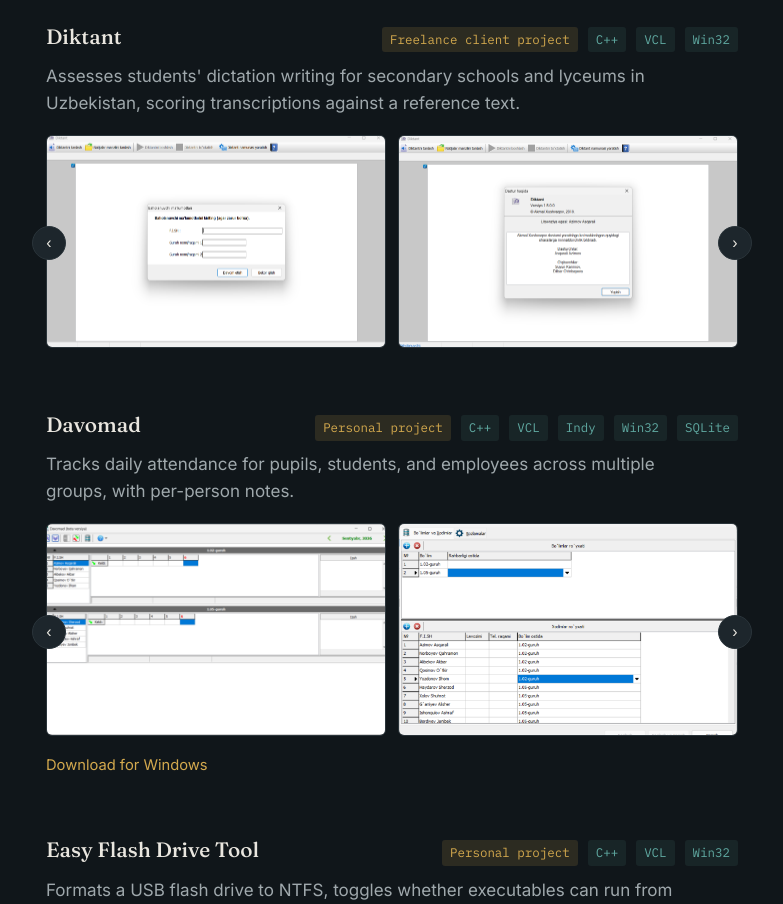
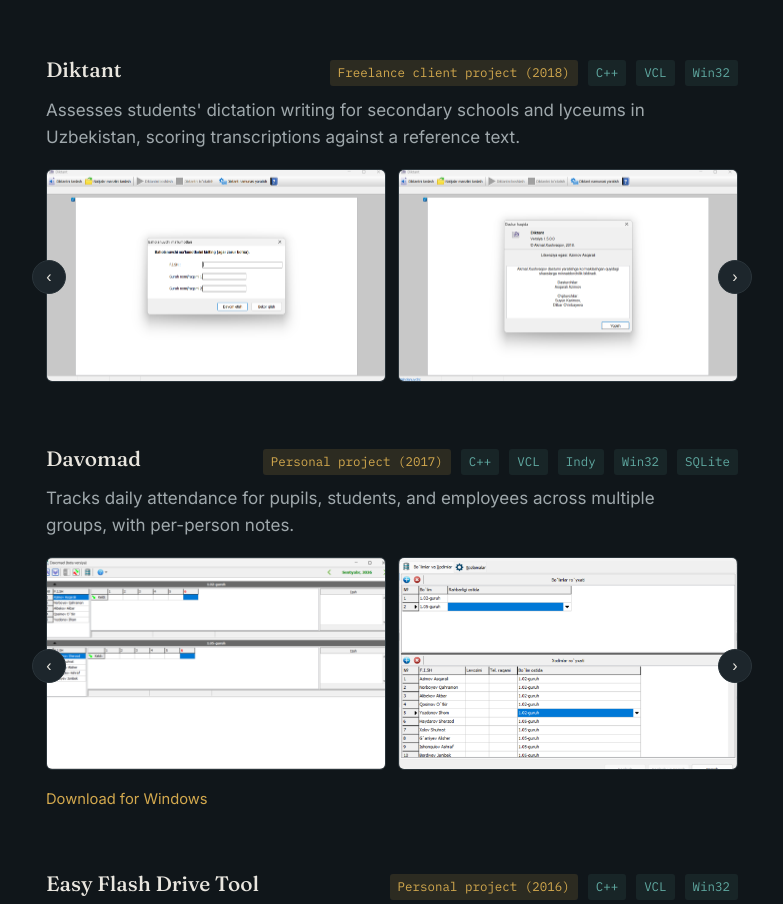
Before and after one commit to askarali82/askarali82.github.io, a plain HTML site: page index.html in a window 1280 px wide. Shown: the part 5740-6644 px from the top of the page, without its empty margins (248-1031 px from the left). Drawn offline with Linux system fonts and the light colour scheme.

Commit message:
Update index.html

```diff
--- a/index.html
+++ b/index.html
@@ -474,7 +474,7 @@
     <div class="project">
       <div class="project-head">
         <h3>LogReport Creator</h3>
-        <div class="tags"><span class="tag-type">Freelance client project</span><span class="tag">C++</span><span class="tag">VCL</span><span class="tag">Win32</span></div>
+        <div class="tags"><span class="tag-type">Freelance client project (2020)</span><span class="tag">C++</span><span class="tag">VCL</span><span class="tag">Win32</span></div>
       </div>
       <p class="project-desc">Reads temperature log data from a text file and generates a printable report, exportable to PDF.</p>
       <div class="carousel-wrap">
@@ -490,7 +490,7 @@
     <div class="project">
       <div class="project-head">
         <h3>Lightspeed Trader Extension</h3>
-        <div class="tags"><span class="tag-type">Freelance client project</span><span class="tag">C++</span><span class="tag">MFC</span><span class="tag">Win32</span></div>
+        <div class="tags"><span class="tag-type">Freelance client project (2020)</span><span class="tag">C++</span><span class="tag">MFC</span><span class="tag">Win32</span></div>
       </div>
       <p class="project-desc">An extension for the Lightspeed Trader platform that pulls real-time market data from IQFeed and executes buy/sell actions according to a configurable trading strategy.</p>
       <div class="carousel-wrap">
@@ -505,7 +505,7 @@
     <div class="project">
       <div class="project-head">
         <h3>Privacy Kit / Stealth Kit / VPN Kit / Windows Maximizer</h3>
-        <div class="tags"><span class="tag-type">Freelance client project</span><span class="tag">C++</span><span class="tag">VCL</span><span class="tag">Win32</span><span class="tag">GDI+</span></div>
+        <div class="tags"><span class="tag-type">Freelance client project (2019)</span><span class="tag">C++</span><span class="tag">VCL</span><span class="tag">Win32</span><span class="tag">GDI+</span></div>
       </div>
       <p class="project-desc">A family of white-labeled desktop utility dashboards built for a client and rebranded across releases. Depending on the variant, each bundles a stealth browsing mode, a tracker and cache cleanup tool, a malware scanner, a Tor Browser launcher, and Windows repair and disk diagnostics.</p>
       <div class="carousel-wrap">
@@ -523,7 +523,7 @@
     <div class="project">
       <div class="project-head">
         <h3>Diktant</h3>
-        <div class="tags"><span class="tag-type">Freelance client project</span><span class="tag">C++</span><span class="tag">VCL</span><span class="tag">Win32</span></div>
+        <div class="tags"><span class="tag-type">Freelance client project (2018)</span><span class="tag">C++</span><span class="tag">VCL</span><span class="tag">Win32</span></div>
       </div>
       <p class="project-desc">Assesses students' dictation writing for secondary schools and lyceums in Uzbekistan, scoring transcriptions against a reference text.</p>
       <div class="carousel-wrap">
@@ -539,7 +539,7 @@
     <div class="project">
       <div class="project-head">
         <h3>Davomad</h3>
-        <div class="tags"><span class="tag-type">Personal project</span><span class="tag">C++</span><span class="tag">VCL</span><span class="tag">Indy</span><span class="tag">Win32</span><span class="tag">SQLite</span></div>
+        <div class="tags"><span class="tag-type">Personal project (2017)</span><span class="tag">C++</span><span class="tag">VCL</span><span class="tag">Indy</span><span class="tag">Win32</span><span class="tag">SQLite</span></div>
       </div>
       <p class="project-desc">Tracks daily attendance for pupils, students, and employees across multiple groups, with per-person notes.</p>
       <div class="carousel-wrap">
@@ -558,7 +558,7 @@
     <div class="project">
       <div class="project-head">
         <h3>Easy Flash Drive Tool</h3>
-        <div class="tags"><span class="tag-type">Personal project</span><span class="tag">C++</span><span class="tag">VCL</span><span class="tag">Win32</span></div>
+        <div class="tags"><span class="tag-type">Personal project (2016)</span><span class="tag">C++</span><span class="tag">VCL</span><span class="tag">Win32</span></div>
       </div>
       <p class="project-desc">Formats a USB flash drive to NTFS, toggles whether executables can run from it, and scans its root folder for suspicious files — a lightweight defense against common flash-drive malware.</p>
       <div class="carousel-wrap">
@@ -576,7 +576,7 @@
     <div class="project">
       <div class="project-head">
         <h3>Encryption Scanner</h3>
-        <div class="tags"><span class="tag-type">Freelance client project</span><span class="tag">C++</span><span class="tag">VCL</span><span class="tag">Win32</span></div>
+        <div class="tags"><span class="tag-type">Freelance client project (2015)</span><span class="tag">C++</span><span class="tag">VCL</span><span class="tag">Win32</span></div>
       </div>
       <p class="project-desc">A background service that periodically scans target folders for signs of ransomware activity, logs the results, and sends email alerts, with an admin panel to configure scan intervals and manage the service.</p>
       <div class="carousel-wrap">
@@ -592,7 +592,7 @@
 	<div class="project">
 	  <div class="project-head">
 		<h3>ScoreCalculator for COMPS & PVMIA</h3>
-		<div class="tags"><span class="tag-type">Freelance client project</span><span class="tag">C++</span><span class="tag">VCL</span><span class="tag">Win32</span></div>
+		<div class="tags"><span class="tag-type">Freelance client project (2014)</span><span class="tag">C++</span><span class="tag">VCL</span><span class="tag">Win32</span></div>
 	  </div>
 	  <p class="project-desc">A pair of clinical scoring tools built for the same client: one for the Clinical Observations of Motor and Postural Skills (COMPS) assessment, recording results across six motor-skill subtests and calculating a final score; the other for the Preschool Visual Motor Integration Assessment (PVMIA), recording a child's drawing and block-pattern subtests and computing an age-based score.</p>
 	  <div class="carousel-wrap">
```
